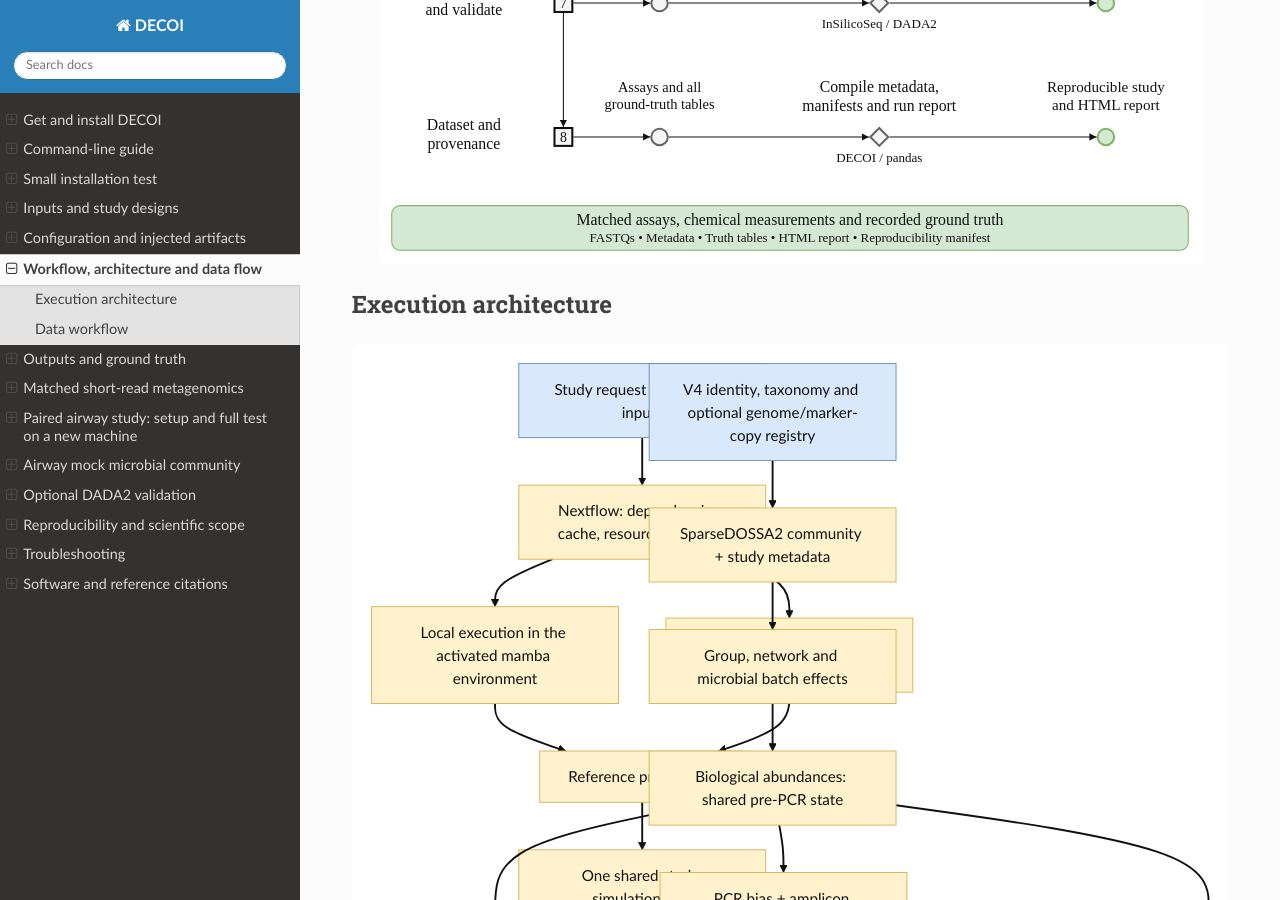
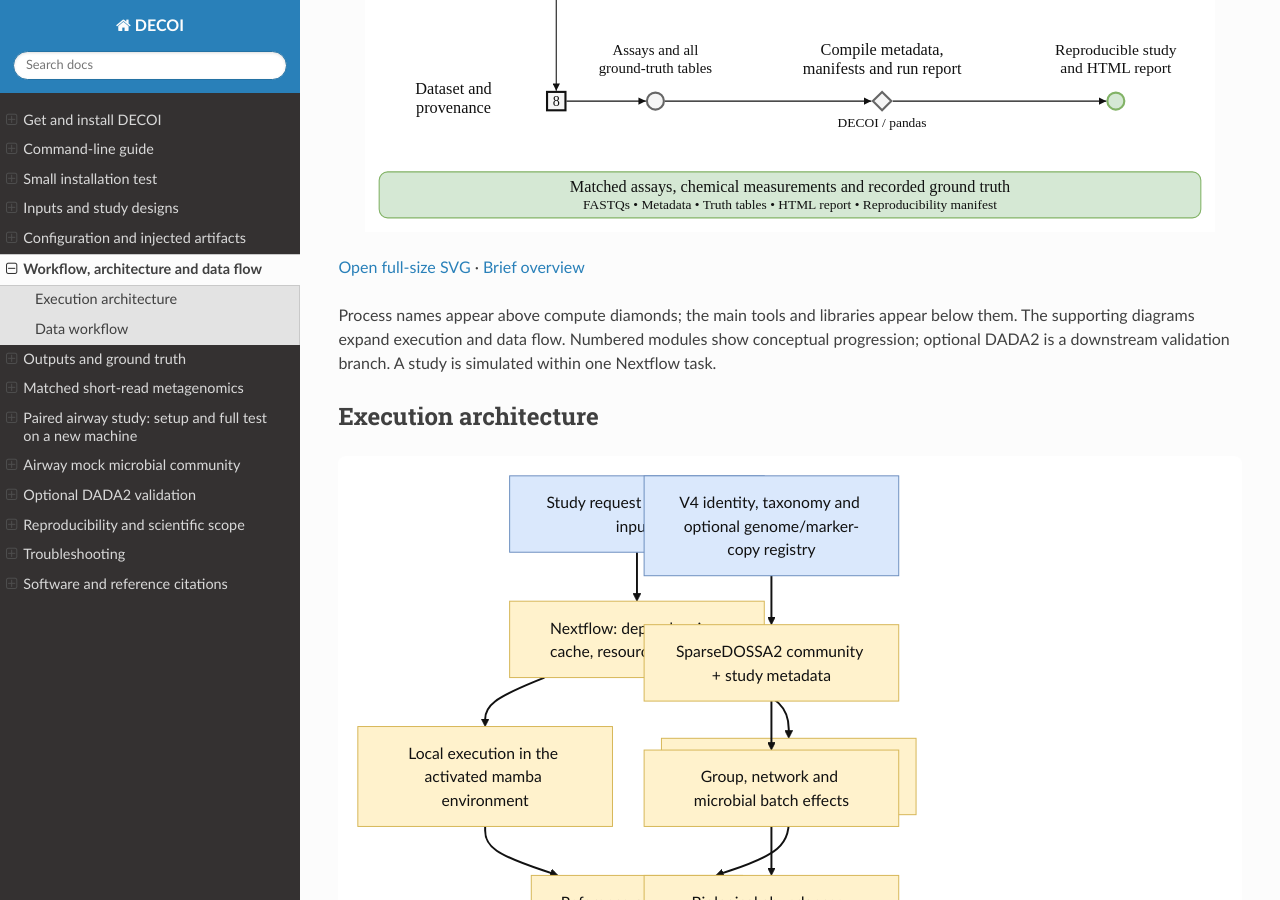
Before and after one commit to hallamlab/DECOI, a Sphinx documentation site: the page built from docs/workflow.md, in a window 1280 px wide and 900 px high, scrolled down 1283 px. Built offline with Sphinx 7.4.7 and the Read the Docs theme 3.1.0, drawn with Linux system fonts in a browser that asks for light colours; some of the changed text lies outside the part shown.

Commit message:
Standardize overview to detailed workflow navigation

````diff
--- a/docs/workflow.md
+++ b/docs/workflow.md
@@ -1,12 +1,15 @@
 # Workflow, architecture and data flow
 
-The diagrams describe the implemented software. Numbered modules show conceptual
-progression; optional DADA2 is a downstream validation branch. Simulation of a
-study is one Nextflow task containing the assay generation logic.
+```{container} decoi-primary-workflow
+[![Detailed DECOI reference, biological state, assay artifacts, sequencing and output flow](assets/workflow-main.svg)](assets/workflow-main.svg)
+```
 
-```{image} assets/workflow-main.svg
-:alt: Detailed DECOI reference, biological state, assay artifacts, sequencing and output flow
-```
+[Open full-size SVG](assets/workflow-main.svg) · [Brief overview](index.md)
+
+Process names appear above compute diamonds; the main tools and libraries appear
+below them. The supporting diagrams expand execution and data flow.
+Numbered modules show conceptual progression; optional DADA2 is a downstream
+validation branch. A study is simulated within one Nextflow task.
 
 ## Execution architecture
 
````
Also changed, not shown: docs/WORKFLOW_STYLE.md (+14 -0 lines).
